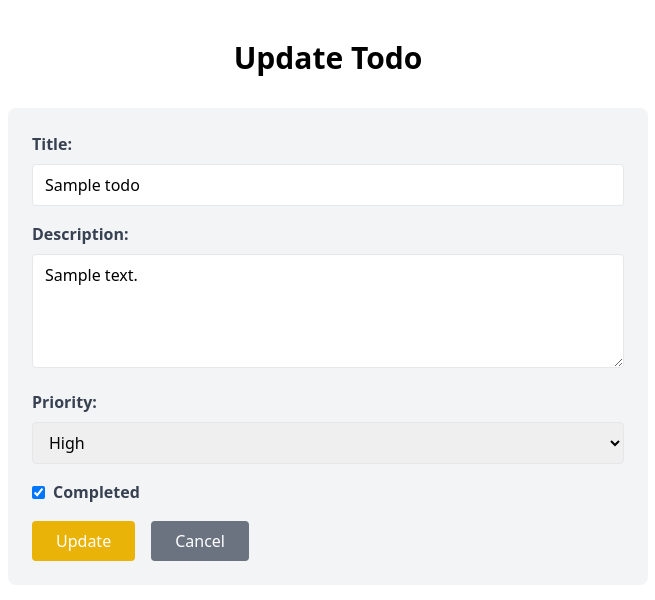
After one commit to amanueldev03-afk/ethix_todo_app-main, a Django app: page /todos/1/update/ in a window 1280 px wide. The commit adds this page. Shown: the top 600 px of the page, without its empty margins (312-967 px from the left). Run offline with Django 5.2, Linux system fonts and the light colour scheme; tables that the repository leaves empty hold one stand-in row (values such as "Sample post"); some libraries are stand-ins or nearby versions.

Commit message:
Complete Todo App with full CRUD functionality - Added complete CRUD operations for todos - Updated models with proper fields (updated_at, priority) - Created all necessary templates (create, update, delete) - Added toggle complete functionality - Fixed URL routing and views - Added proper error handling with get_object_or_404

```diff
--- a/core/models.py
+++ b/core/models.py
@@ -1,22 +1,22 @@
+# core/models.py
 from django.db import models
-
 
 # Create your models here.
 class User(models.Model):
-    # id = models.PositiveSmallIntegerField(primary_key=True, auto_created=True)
     username = models.CharField(max_length=100, unique=True, primary_key=True)
     email = models.EmailField(null=False, blank=False)
     password = models.CharField(max_length=12, null=False, blank=False)
-    bio = models.CharField(max_length=225)
+    bio = models.CharField(max_length=225, blank=True, null=True)  # Made optional
 
     def __str__(self):
-        return self.username + " " + self.email
+        return self.username
 
 
 class Todo(models.Model):
     title = models.CharField(max_length=100)
     description = models.CharField(max_length=200, null=True, blank=True)
-    created_at = models.DateTimeField(auto_now=True)
+    created_at = models.DateTimeField(auto_now_add=True)  # Fixed: auto_now_add for creation
+    updated_at = models.DateTimeField(auto_now=True)  # Added missing field
     is_completed = models.BooleanField(default=False)
 
     class PRIORITY(models.TextChoices):
@@ -31,3 +31,6 @@ class Todo(models.Model):
     )
 
     user = models.ForeignKey(User, on_delete=models.CASCADE)
+
+    def __str__(self):
+        return self.title
--- /dev/null
+++ b/core/templates/update_todo.html
@@ -0,0 +1,47 @@
+<!doctype html>
+<html>
+  <head>
+    <title>Update Todo</title>
+    <script src="https://cdn.tailwindcss.com"></script>
+  </head>
+  <body>
+    <div class="w-1/2 mx-auto mt-10">
+      <h1 class="text-3xl font-bold text-center mb-8">Update Todo</h1>
+
+      <form method="POST" class="bg-gray-100 p-6 rounded-lg">
+        {% csrf_token %}
+
+        <div class="mb-4">
+          <label class="block text-gray-700 font-bold mb-2">Title:</label>
+          <input type="text" name="title" value="{{todo.title}}" required class="w-full px-3 py-2 border rounded">
+        </div>
+
+        <div class="mb-4">
+          <label class="block text-gray-700 font-bold mb-2">Description:</label>
+          <textarea name="description" rows="4" class="w-full px-3 py-2 border rounded">{{todo.description}}</textarea>
+        </div>
+
+        <div class="mb-4">
+          <label class="block text-gray-700 font-bold mb-2">Priority:</label>
+          <select name="priority" class="w-full px-3 py-2 border rounded">
+            <option value="H" {% if todo.priority == 'H' %}selected{% endif %}>High</option>
+            <option value="M" {% if todo.priority == 'M' %}selected{% endif %}>Medium</option>
+            <option value="L" {% if todo.priority == 'L' %}selected{% endif %}>Low</option>
+          </select>
+        </div>
+
+        <div class="mb-4">
+          <label class="inline-flex items-center">
+            <input type="checkbox" name="is_completed" {% if todo.is_completed %}checked{% endif %} class="mr-2">
+            <span class="text-gray-700 font-bold">Completed</span>
+          </label>
+        </div>
+
+        <div class="flex gap-4">
+          <button type="submit" class="bg-yellow-500 text-white px-6 py-2 rounded hover:bg-yellow-600">Update</button>
+          <a href="/todos/" class="bg-gray-500 text-white px-6 py-2 rounded hover:bg-gray-600">Cancel</a>
+        </div>
+      </form>
+    </div>
+  </body>
+</html>
--- a/core/urls.py
+++ b/core/urls.py
@@ -1,3 +1,4 @@
+# core/urls.py
 from django.urls import path
 from . import views
 
@@ -7,4 +8,7 @@ urlpatterns = [
     path("todos/", views.get_todos, name="get_todos"),
     path("todos/<int:todo_id>/", views.get_todo_by_id, name="get_todo_by_id"),
     path("todos/create/", views.create_todo, name="create_todo"),
+    path("todos/<int:todo_id>/update/", views.update_todo, name="update_todo"),
+    path("todos/<int:todo_id>/delete/", views.delete_todo, name="delete_todo"),
+    path("todos/<int:todo_id>/toggle/", views.toggle_complete, name="toggle_complete"),
 ]
--- a/core/views.py
+++ b/core/views.py
@@ -1,14 +1,32 @@
-from django.http import HttpResponse
-from django.shortcuts import render
+# core/views.py
+from django.http import HttpResponse, HttpResponseRedirect
+from django.shortcuts import render, get_object_or_404, redirect
+from django.urls import reverse
 from .models import Todo, User
-
+from django.utils import timezone
 
 def create_todo(request):
-    return HttpResponse("Create a new todo")
+    if request.method == "POST":
+        title = request.POST.get("title")
+        description = request.POST.get("description", "")
+        user_id = request.POST.get("user_id")
+
+        if title and user_id:
+            user = get_object_or_404(User, pk=user_id)
+            todo = Todo.objects.create(
+                title=title,
+                description=description,
+                user=user
+            )
+            return redirect("core:get_todo_by_id", todo_id=todo.id)
+
+    # For GET request, show create form
+    users = User.objects.all()
+    return render(request, "create_todo.html", {"users": users})
 
 
 def get_todos(request):
-    todos = Todo.objects.all()
+    todos = Todo.objects.all().order_by('-created_at')
     newtodos = []
     for todo in todos:
         newtodos.append(
@@ -17,22 +35,44 @@ def get_todos(request):
                 "title": todo.title,
                 "description": todo.description,
                 "user": todo.user.username,
+                "is_completed": todo.is_completed,
+                "priority": todo.get_priority_display(),
             }
         )
-    print(newtodos)
     return render(request, "index.html", {"todo_lists": newtodos})
 
 
 def get_todo_by_id(request, todo_id):
-    find_todo = Todo.objects.get(pk=todo_id)
-    if not find_todo:
-        return HttpResponse("Todo not found", status=404)
-    return render(request, "detail.html", {"todo": find_todo})
+    todo = get_object_or_404(Todo, pk=todo_id)
+    return render(request, "detail.html", {"todo": todo})
 
 
-def update_todo(request):
-    return HttpResponse("Update a todo")
+def update_todo(request, todo_id):
+    todo = get_object_or_404(Todo, pk=todo_id)
+
+    if request.method == "POST":
+        todo.title = request.POST.get("title", todo.title)
+        todo.description = request.POST.get("description", todo.description)
+        todo.is_completed = request.POST.get("is_completed") == "on"
+        todo.priority = request.POST.get("priority", todo.priority)
+        todo.save()
+        return redirect("core:get_todo_by_id", todo_id=todo.id)
+
+    return render(request, "update_todo.html", {"todo": todo})
 
 
-def delete_todo(request):
-    return HttpResponse("Delete a todo")
+def delete_todo(request, todo_id):
+    todo = get_object_or_404(Todo, pk=todo_id)
+
+    if request.method == "POST":
+        todo.delete()
+        return redirect("core:get_todos")
+
+    return render(request, "delete_todo.html", {"todo": todo})
+
+
+def toggle_complete(request, todo_id):
+    todo = get_object_or_404(Todo, pk=todo_id)
+    todo.is_completed = not todo.is_completed
+    todo.save()
+    return redirect("core:get_todos")
```
Also changed, not shown: core/templates/create_todo.html (added, +41 -0 lines), core/templates/delete_todo.html (added, +22 -0 lines), core/templates/detail.html (+10 -10 lines), core/templates/index.html (+28 -21 lines), core/migrations/0003_todo_updated_at_alter_todo_created_at_alter_user_bio.py (added).
